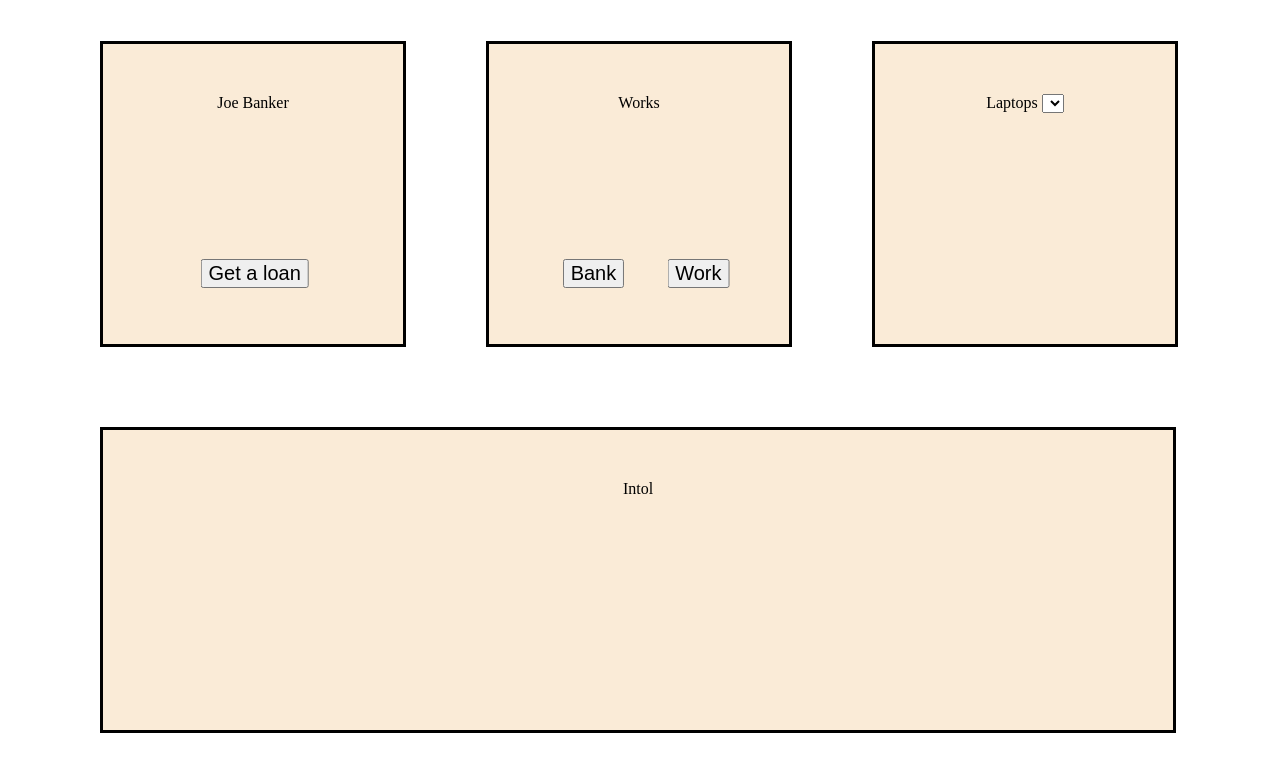
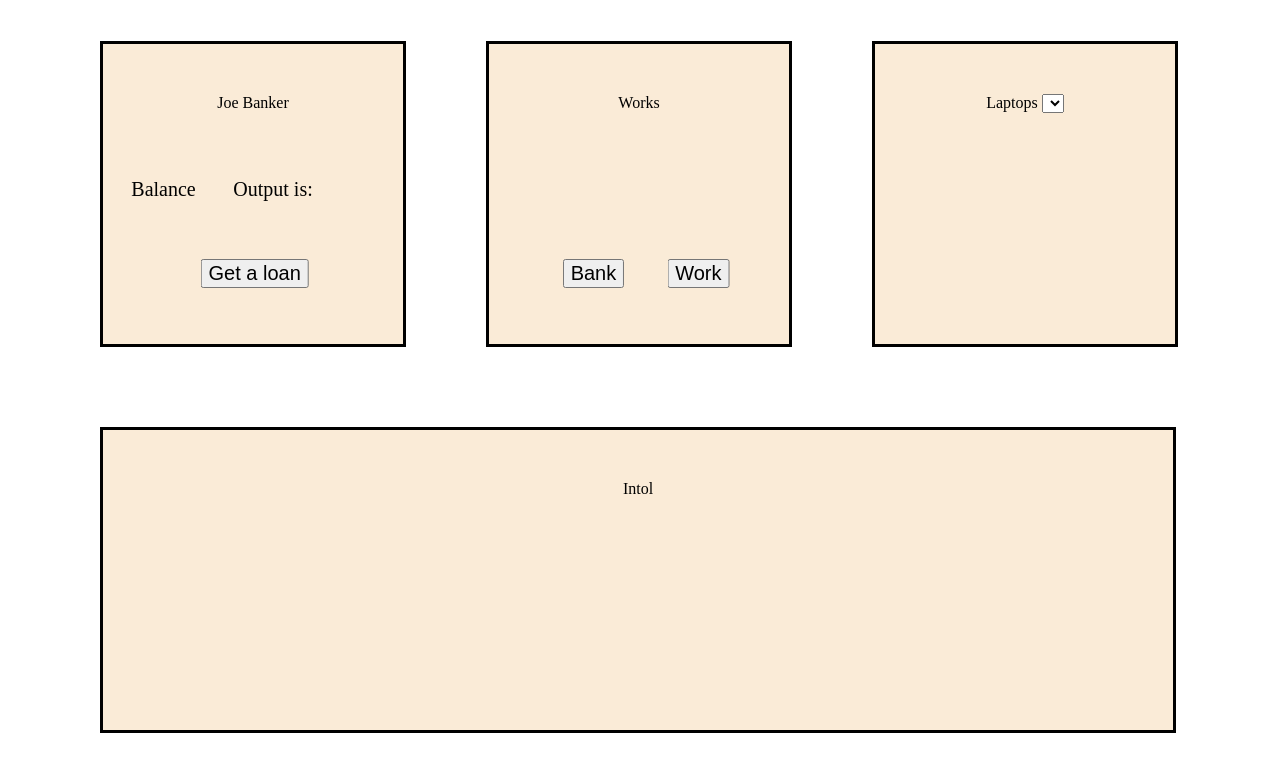
Before and after one commit to JonasAmiri/komputer-store, a plain HTML site: page index.html in a window 1280 px wide. Shown: the part 79-850 px from the top of the page. Drawn offline with Linux system fonts and the light colour scheme; no server answers.

Commit message:
balance button is done

```diff
--- a/app.js
+++ b/app.js
@@ -1,5 +1,6 @@
 const laptopsElement = document.getElementById("laptops");
 const featuresElement = document.getElementById("Features")
+
 
 
 let laptops = [];
--- a/index.html
+++ b/index.html
@@ -43,6 +43,14 @@
     <div class="container" id="bank">
         Joe Banker
         <button id="btnOne"> Get a loan</button>
+        <form>
+        <label id ="Balance">Balance</label>
+
+        <label id ="Output">
+            Output is:<output name="res"></output>
+        </label>
+
+        </form>
     </div>
 
     <div class="container" id="work">
--- a/styles.css
+++ b/styles.css
@@ -28,3 +28,18 @@ h1 {
         position: absolute;
         transform: translate(50%, 100%);
 }
+#Balance{
+        font-size: 20px;
+        margin: 20px;
+        position: absolute;
+        transform: translate(-220%, 200%);
+
+}
+
+#Output {
+    font-size: 20px;
+    margin: 20px;
+    position: absolute;
+    transform: translate(-50%, 200%);
+
+}
```
